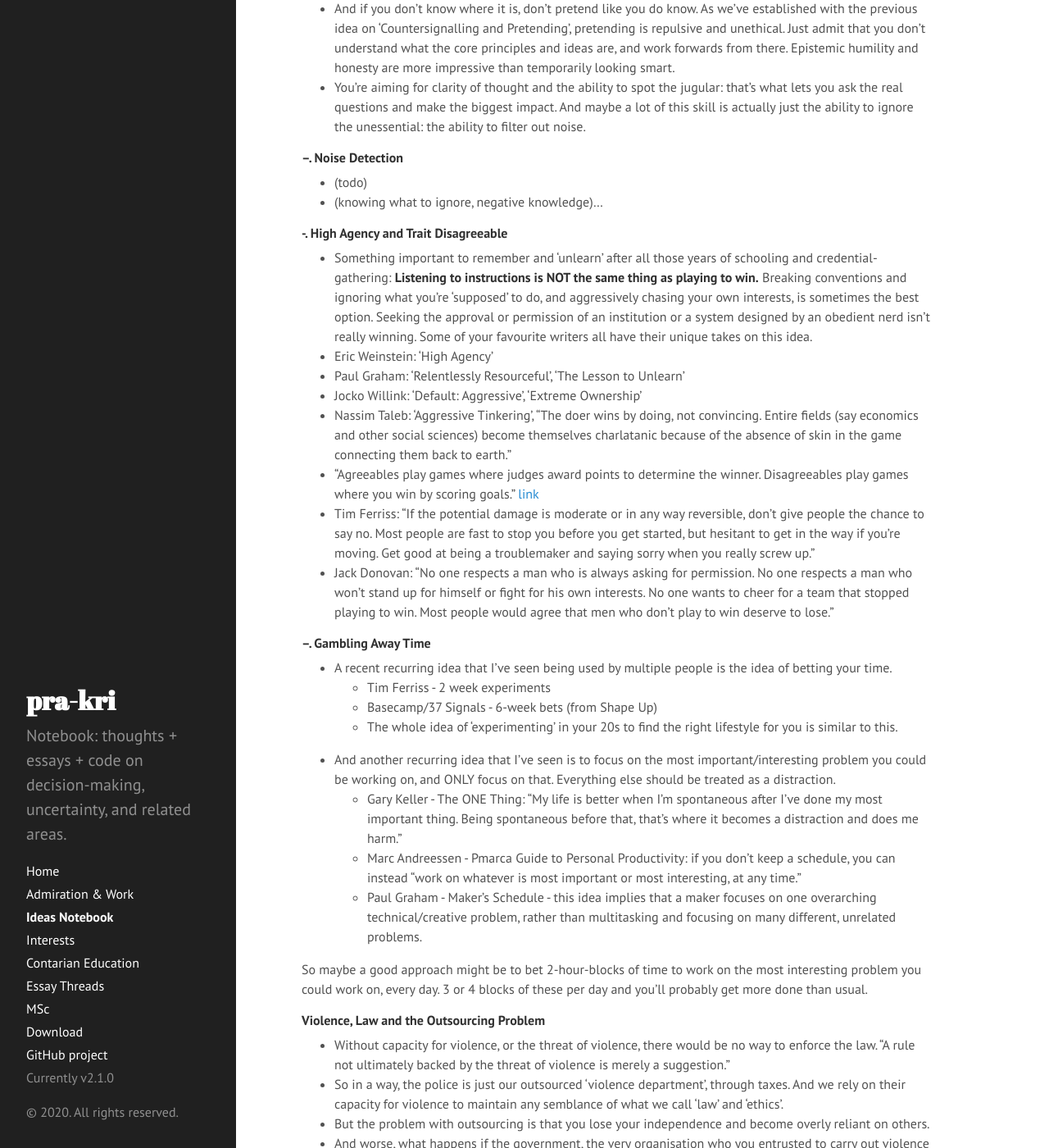
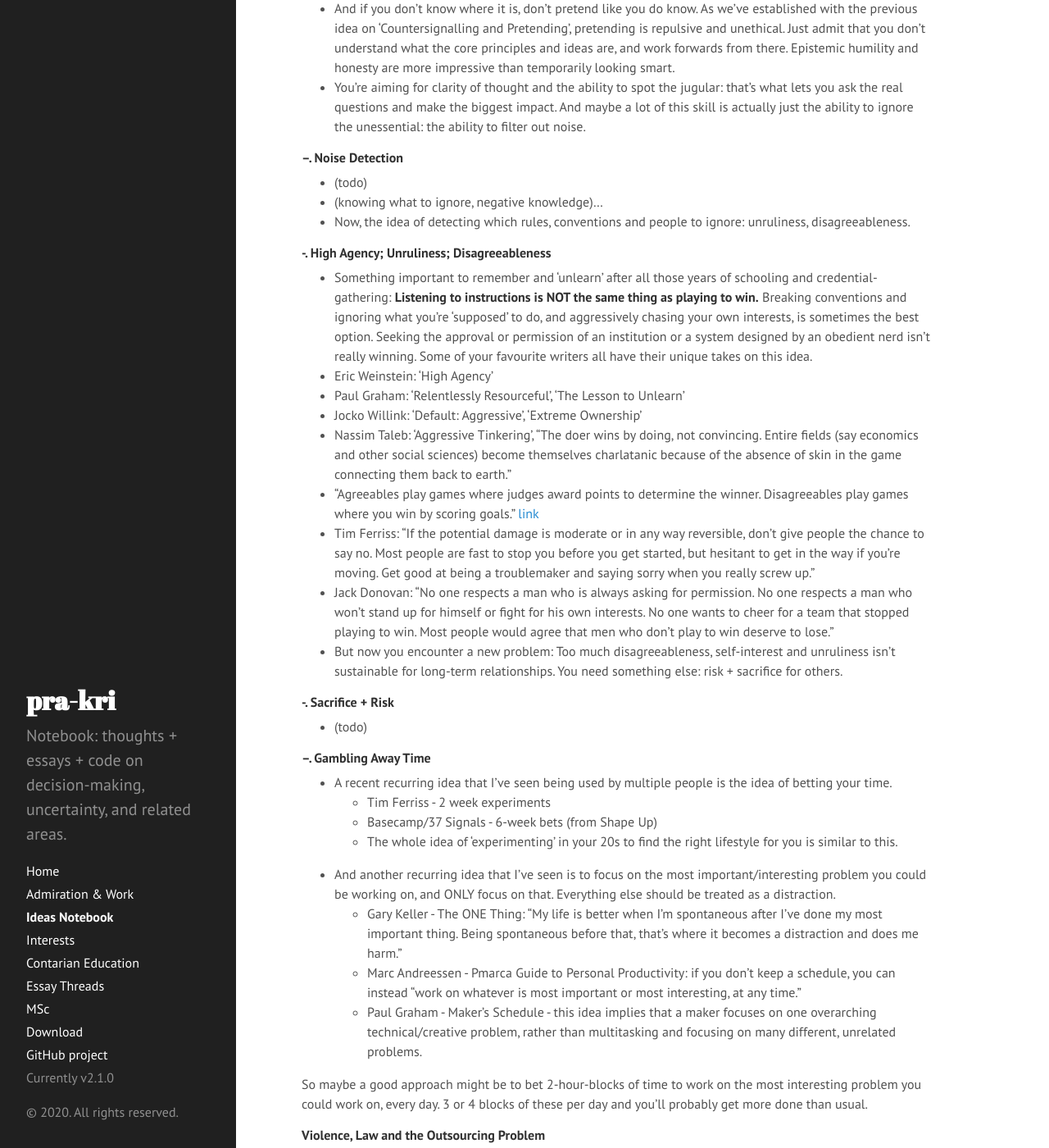
Before and after one commit to pra-kri/pra-kri.github.io, a Jekyll site: the page built from IdeasNotebook.md, in a window 1280 px wide and 1400 px high, scrolled down 2766 px. Shown: the whole window at 82% size. Built offline with Jekyll 4.4.1, drawn with Linux system fonts in a browser that asks for light colours; Markdown is read by kramdown in place of the engine named in the settings.

Commit message:
Update IdeasNotebook.md

```diff
--- a/IdeasNotebook.md
+++ b/IdeasNotebook.md
@@ -62,8 +62,9 @@ Maybe the solution is to work in small selective teams with autonomy and shared
 ##### --. Noise Detection
 * (todo)
 * (knowing what to ignore, negative knowledge)...
+* Now, the idea of detecting which rules, conventions and people to ignore: unruliness, disagreeableness.
 
-##### -. High Agency and Trait Disagreeable
+##### -. High Agency; Unruliness; Disagreeableness
 * Something important to remember and 'unlearn' after all those years of schooling and credential-gathering: **Listening to instructions is NOT the same thing as playing to win.** Breaking conventions and ignoring what you're 'supposed' to do, and aggressively chasing your own interests, is sometimes the best option. Seeking the approval or permission of an institution or a system designed by an obedient nerd isn't really winning. Some of your favourite writers all have their unique takes on this idea.
 * Eric Weinstein: 'High Agency'
 * Paul Graham: 'Relentlessly Resourceful', 'The Lesson to Unlearn'
@@ -72,6 +73,10 @@ Maybe the solution is to work in small selective teams with autonomy and shared
 * "Agreeables play games where judges award points to determine the winner. Disagreeables play games where you win by scoring goals." [link](https://hackernoon.com/nassim-taleb-and-the-disagreeables-35d1f9cfad90)
 * Tim Ferriss: "If the potential damage is moderate or in any way reversible, don't give people the chance to say no. Most people are fast to stop you before you get started, but hesitant to get in the way if you're moving. Get good at being a troublemaker and saying sorry when you really screw up."
 * Jack Donovan: "No one respects a man who is always asking for permission. No one respects a man who won't stand up for himself or fight for his own interests. No one wants to cheer for a team that stopped playing to win. Most people would agree that men who don't play to win deserve to lose."
+* But now you encounter a new problem: Too much disagreeableness, self-interest and unruliness isn't sustainable for long-term relationships. You need something else: risk + sacrifice for others.
+
+##### -. Sacrifice + Risk
+* (todo)
 
 
 ##### --. Gambling Away Time
```
